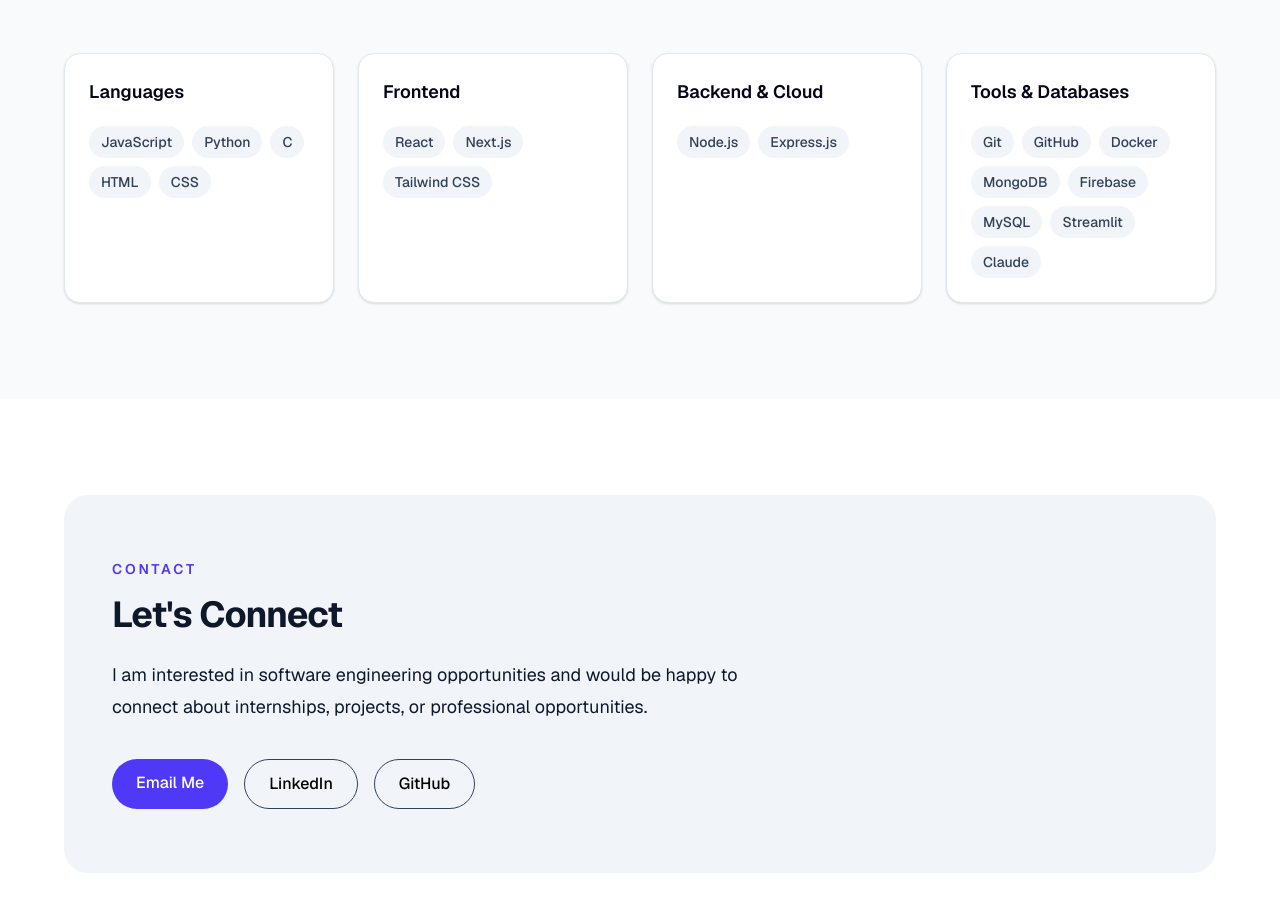
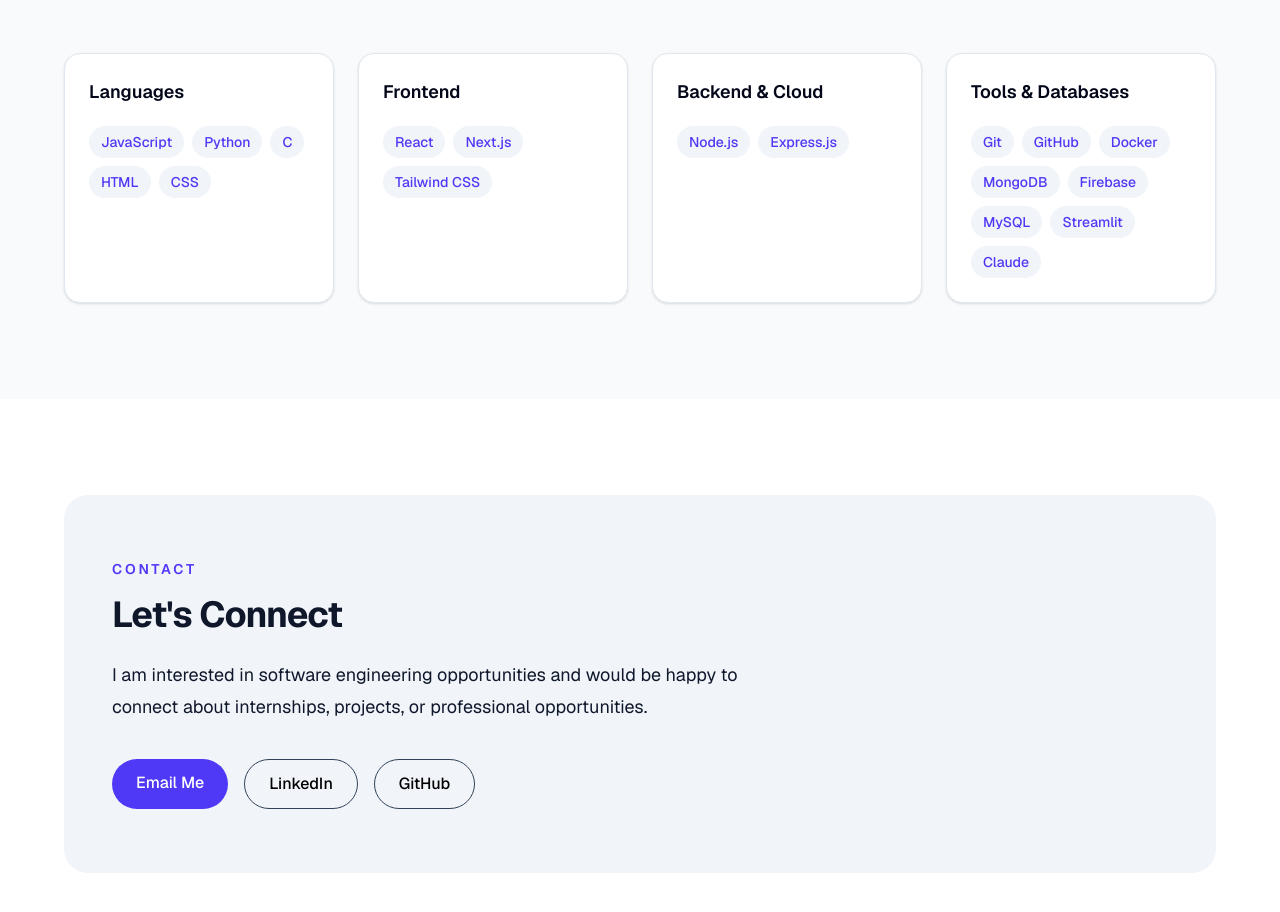
Before and after one commit to BrandonChhom/Personal-Portfolio, a Next.js app: page / in a window 1280 px wide. Shown: the part 3605-4517 px from the top of the page. Built offline with nearby package versions, Linux system fonts and the light colour scheme.

Commit message:
changing color of text

```diff
--- a/src/components/Skills.js
+++ b/src/components/Skills.js
@@ -34,7 +34,7 @@ export default function Skills() {
                 {skillGroup.items.map((skill) => (
                   <span
                     key={skill}
-                    className="rounded-full bg-slate-100 px-3 py-1.5 text-sm font-medium text-slate-700"
+                    className="rounded-full bg-slate-100 px-3 py-1.5 text-sm font-medium text-indigo-600"
                   >
                     {skill}
                   </span>
```
